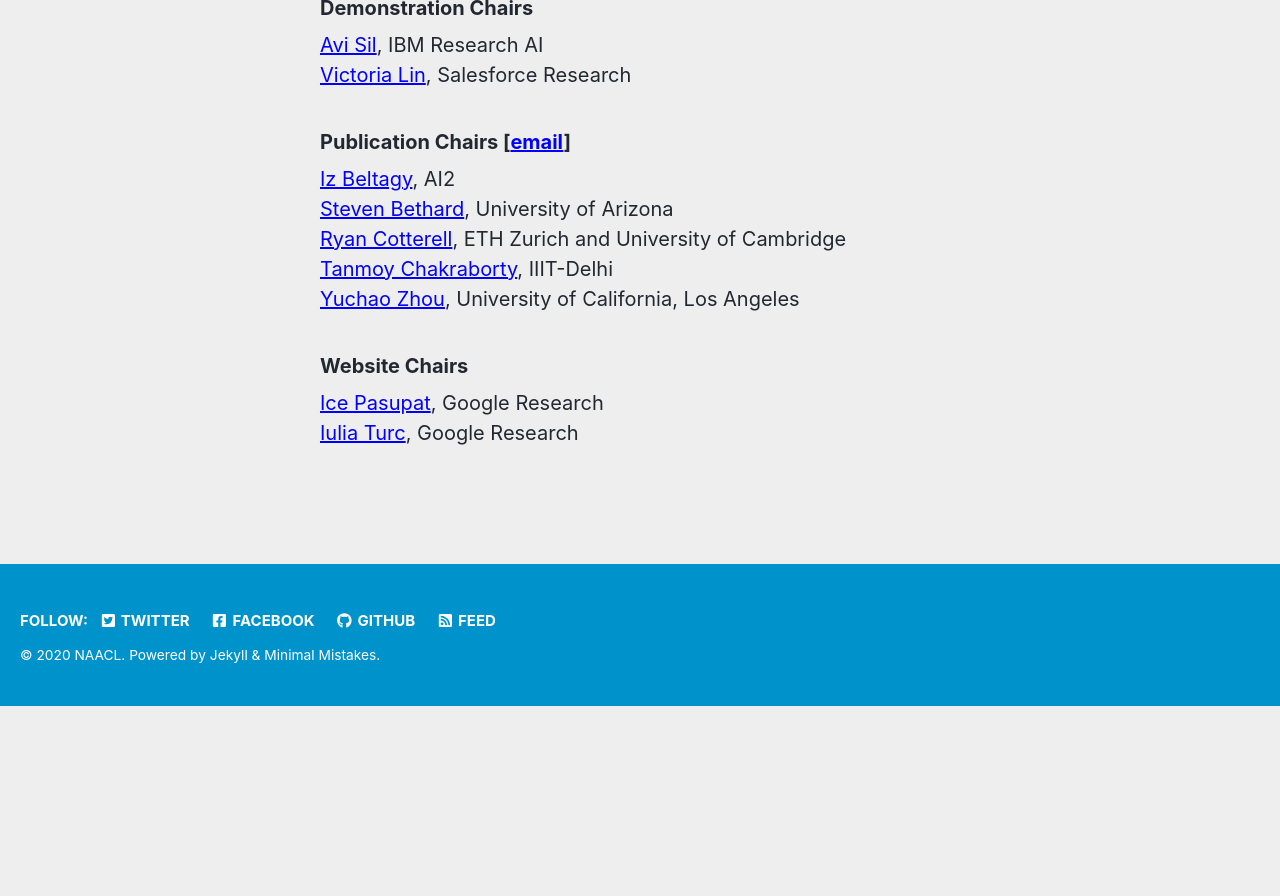
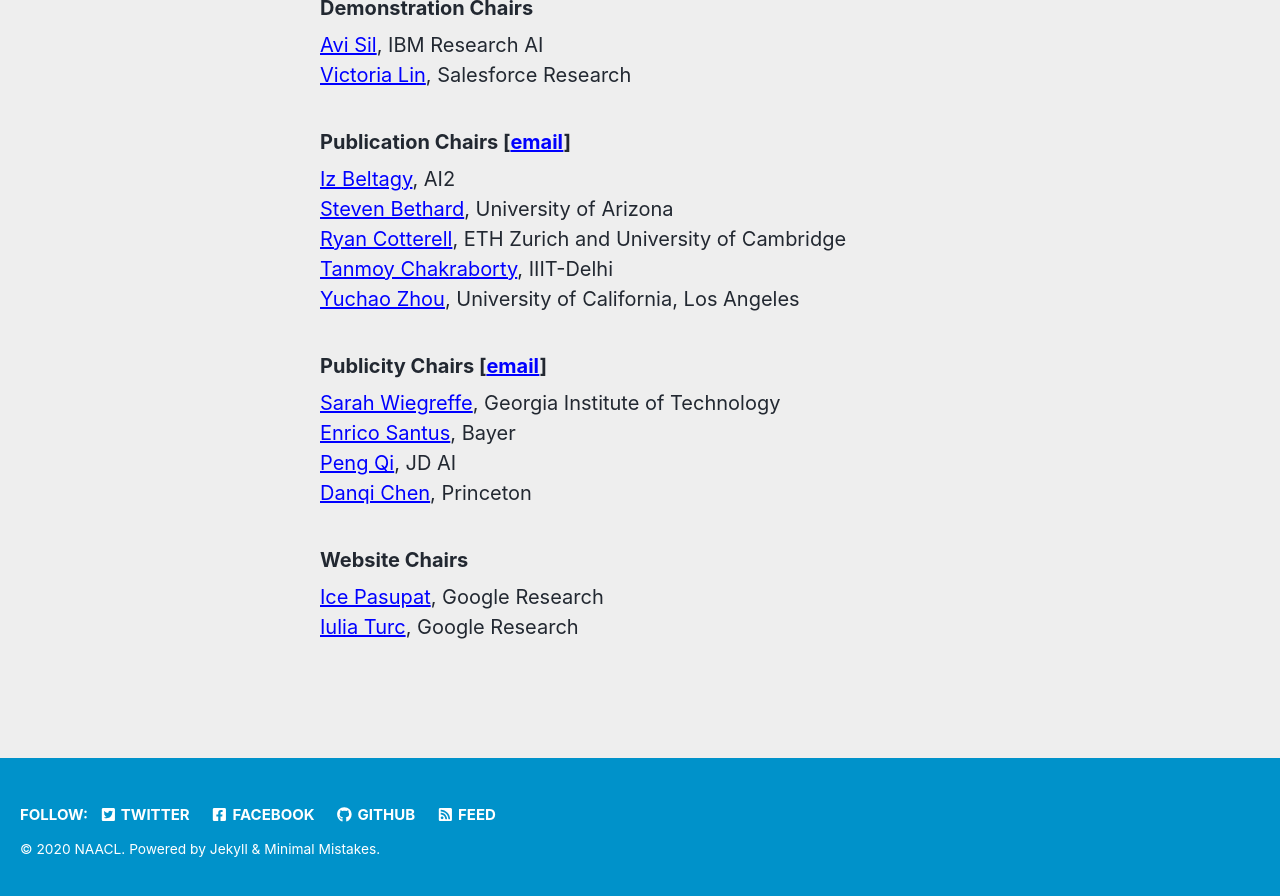
Before and after one commit to naacl-org/naacl-2021-website, a Jekyll site: the page built from _pages/organization.md, in a window 1280 px wide and 900 px high, scrolled down 1488 px. Shown: the top 896 px of the window. Built offline with Jekyll 4.4.1, drawn with Linux system fonts in a browser that asks for light colours; cached includes are drawn as plain includes; nearby versions of some CDN libraries; before the commit the page ends 2194 px from its top, so only the background shows below that.

Commit message:
Added publicity chairs

```diff
--- a/_pages/organization.md
+++ b/_pages/organization.md
@@ -55,6 +55,12 @@ Priscilla Rasmussen,  Association for Computational Linguistics <br/>
 <a href="http://faculty.iiitd.ac.in/~tanmoy/">Tanmoy Chakraborty</a>, IIIT-Delhi <br/>
 <a href="https://yz-joey.github.io/">Yuchao Zhou</a>, University of California, Los Angeles <br/>
 
+<h3>Publicity Chairs [<a href="mailto:naacl2021-publicity@googlegroups.com">email</a>]</h3>
+<a href="https://sarahwie.github.io/">Sarah Wiegreffe</a>, Georgia Institute of Technology <br/>
+<a href="http://www.esantus.com/">Enrico Santus</a>, Bayer <br/>
+<a href="https://qipeng.me/">Peng Qi</a>, JD AI <br/>
+<a href="https://www.cs.princeton.edu/~danqic/">Danqi Chen</a>, Princeton <br/>
+
 <h3>Website Chairs</h3>
 <a href="https://ppasupat.github.io">Ice Pasupat</a>, Google Research <br/>
 <a href="http://www.iuliaturc.com">Iulia Turc</a>, Google Research <br/>
```
